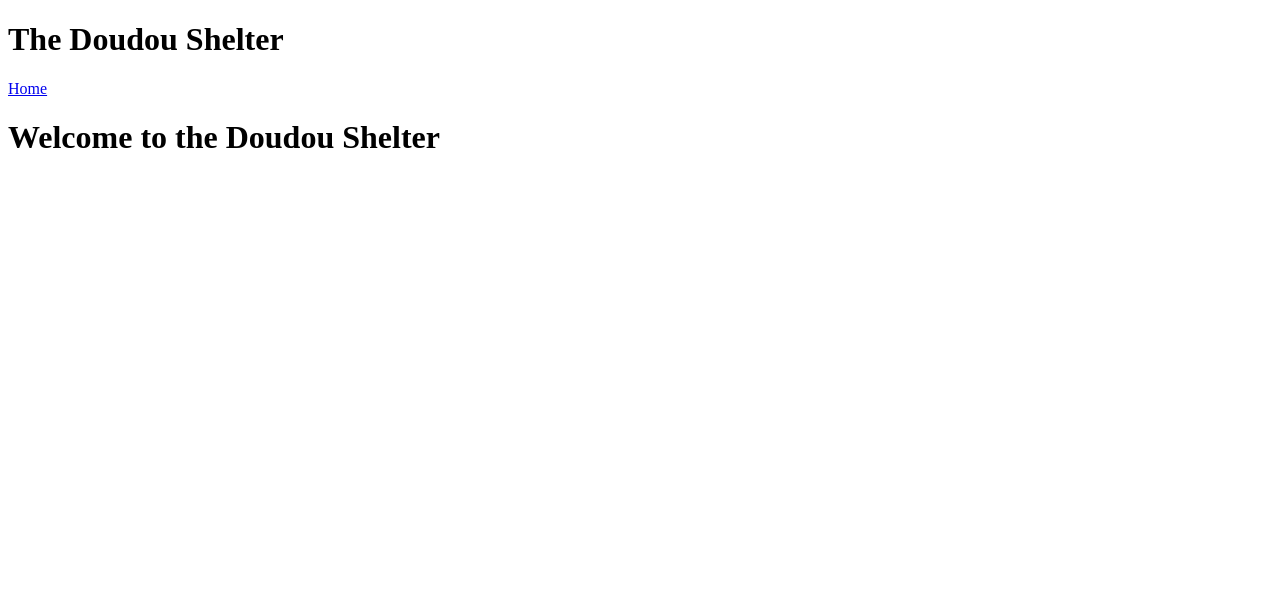
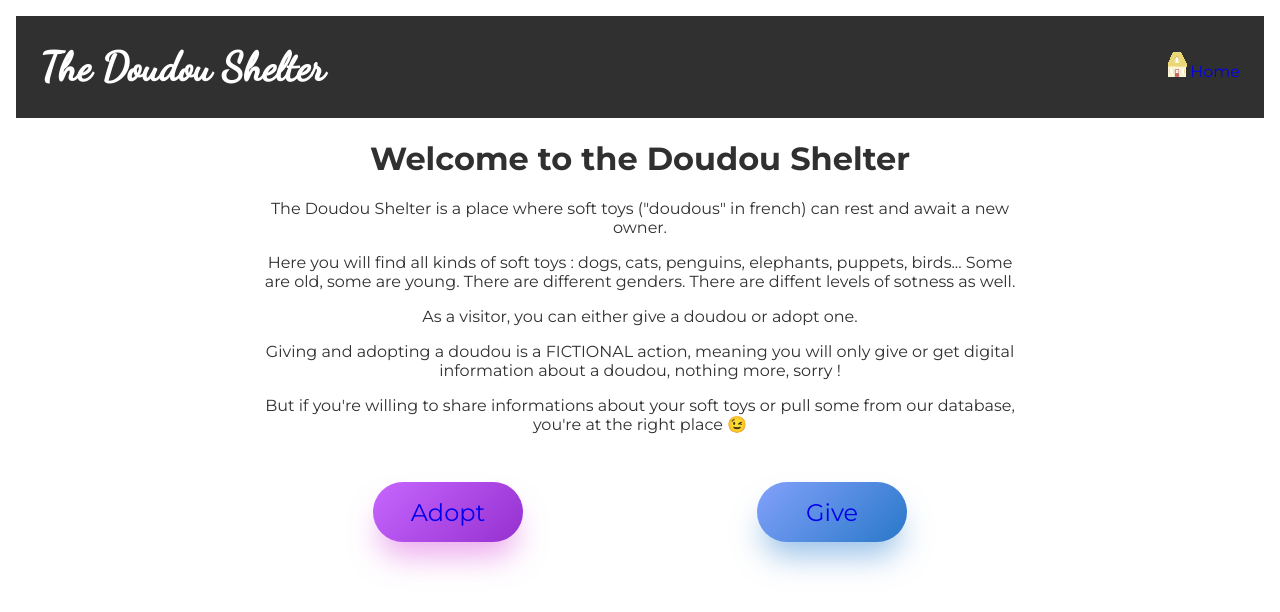
Before and after one commit to Aphios/Doudou_Shelter, a React (Create React App) app in the folder client/: page / in a window 1280 px wide. Shown: the top 612 px of the page. Built offline with nearby package versions, Linux system fonts and the light colour scheme.

Commit message:
created home page and components

```diff
--- a/client/src/components/Banner.js
+++ b/client/src/components/Banner.js
@@ -5,7 +5,10 @@ const Banner = () => {
     return (
         <div className="banner">
             <h1>The Doudou Shelter</h1>
-            <NavLink exact to="/">Home</NavLink>
+            <div className="home-link">
+                <img src="./img/logo_home.png" alt="Logo Home" />
+                <NavLink exact to="/">Home</NavLink>
+            </div>
         </div>
     );
 };
--- a/client/src/components/Intro.js
+++ b/client/src/components/Intro.js
@@ -0,0 +1,11 @@
+import React from 'react';
+
+const Intro = ({children}) => {
+    return (
+        <div className="intro">
+            {children}
+        </div>
+    );
+};
+
+export default Intro;
--- a/client/src/components/Navigation.js
+++ b/client/src/components/Navigation.js
@@ -6,12 +6,12 @@ const Navigation = () => {
         <div className="navigation">
             <button className="btn btn-adopt">
                 <NavLink exact to="/adopt">
-                  Adopter un doudou
+                  Adopt
                 </NavLink>
             </button>
             <button className="btn btn-give">
                 <NavLink exact to="/give">
-                  Donner un doudou
+                  Give
                 </NavLink>
             </button>
         </div>
--- a/client/src/pages/Home.js
+++ b/client/src/pages/Home.js
@@ -1,11 +1,21 @@
 import React from 'react';
 import Banner from '../components/Banner';
+import Intro from '../components/Intro';
+import Navigation from '../components/Navigation';
 
 const Home = () => {
     return (
         <div className="home">
             <Banner />
-            <h1>Welcome to the Doudou Shelter</h1>
+            <Intro>
+                <h1>Welcome to the Doudou Shelter</h1>
+                <p>The Doudou Shelter is a place where soft toys ("doudous" in french) can rest and await a new owner.</p>
+                <p>Here you will find all kinds of soft toys : dogs, cats, penguins, elephants, puppets, birds... Some are old, some are young. There are different genders. There are diffent levels of sotness as well.</p>
+                <p>As a visitor, you can either give a doudou or adopt one.</p>
+                <p>Giving and adopting a doudou is a FICTIONAL action, meaning you will only give or get digital information about a doudou, nothing more, sorry !</p>
+                <p>But if you're willing to share informations about your soft toys or pull some from our database, you're at the right place 😉</p>
+            </Intro>
+            <Navigation />
         </div>
     );
 };
--- /dev/null
+++ b/client/src/styles/_banner.scss
@@ -0,0 +1,18 @@
+.banner{
+    display: flex;
+    justify-content: space-between;
+    align-items: center;
+    background-color: #303030;
+    color: white;
+    margin: 1rem;
+    padding-left: 1.5rem;
+    .home-link{
+        display: flex;
+        align-items: baseline;
+        padding-right: 1.5rem;
+    }
+    h1{
+        font-family: $title-font;
+        font-size: 2.5rem;
+    }
+}
--- /dev/null
+++ b/client/src/styles/_intro.scss
@@ -0,0 +1,6 @@
+.intro{
+    text-align: center;
+    margin: 1.5rem;
+    width: 60%;
+    margin: auto;
+}
--- a/client/src/styles/_main_settings.scss
+++ b/client/src/styles/_main_settings.scss
@@ -0,0 +1,43 @@
+// Variables
+@import url('https://fonts.googleapis.com/css2?family=Dancing+Script:wght@500&family=Montserrat:ital,wght@0,400;0,700;1,400&display=swap');
+
+$title-font: 'Dancing Script', cursive;
+$txt-font: 'Montserrat', sans-serif;
+
+// General
+html{
+    box-sizing: border-box;
+    font-size: 16px;
+    font-family: $txt-font;
+    color: #303030;
+}
+
+body{
+    margin: 0;
+}
+
+a{
+    text-decoration: none;
+    &:visited{
+        color:white;
+    }
+}
+
+ul{
+    list-style-type: none;
+}
+
+// Mixins
+@mixin createButton($width, $height, $radius, $gradientFirst, $gradientThird, $shadowColor)
+  {
+    width: $width;
+    height: $height;
+    border-radius: $radius;
+    background-image: linear-gradient( 135deg, $gradientFirst 0%, $gradientThird 100%);
+    box-shadow: 0 20px 30px -6px $shadowColor;
+    outline: none;
+    border: none;
+    cursor: pointer;
+    font-size: 24px;
+    color: white;
+}
--- /dev/null
+++ b/client/src/styles/_navigation.scss
@@ -0,0 +1,29 @@
+.navigation{
+    display: flex;
+    justify-content: space-around;
+    align-items: center;
+    width: 60%;
+    margin: auto;
+    padding: 2rem;
+
+    .btn{
+        transition: all .3s ease-in-out;
+        color: white;
+        font-family: 'Montserrat', sans-serif;
+        &:hover{
+          transform:translatey(10px);
+          box-shadow: none;
+        }
+        &:active{
+          opacity: 0.5;
+        }
+        &.btn-give{
+            @include createButton(150px, 60px, 50px,#83A1FB,#2878C8, rgba(60,135,211,0.5));
+        }
+        &.btn-adopt{
+            @include createButton(150px, 60px, 50px,#C766FF,#9530cf, rgba(219,87,219,0.5));
+        }
+
+    }
+
+}
--- a/client/src/styles/index.scss
+++ b/client/src/styles/index.scss
@@ -1 +1,4 @@
-@import './main_settings';
+@import './_main_settings';
+@import './_navigation';
+@import './_banner';
+@import './intro';
```
Also changed, not shown: client/public/img/logo_home.png (added), client/src/components/BrowseFilter.js (added).
